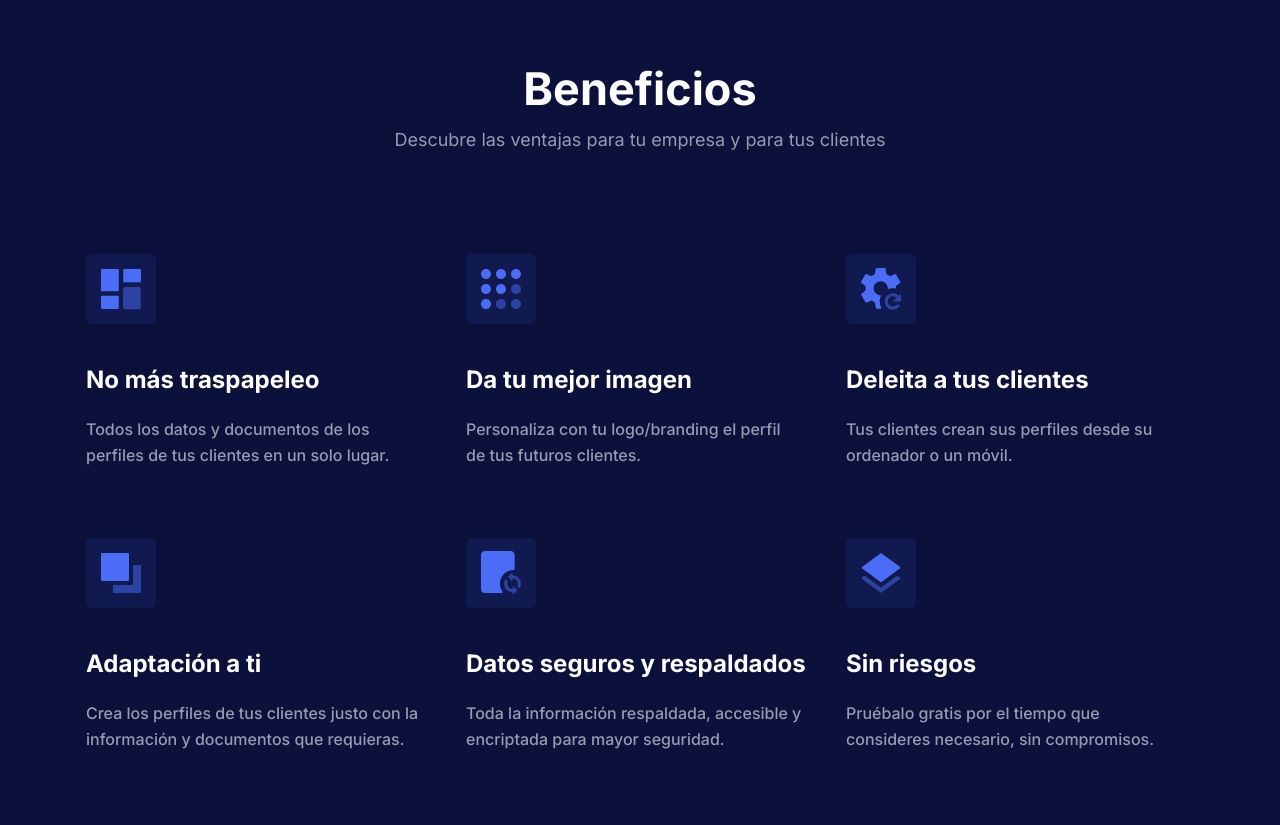
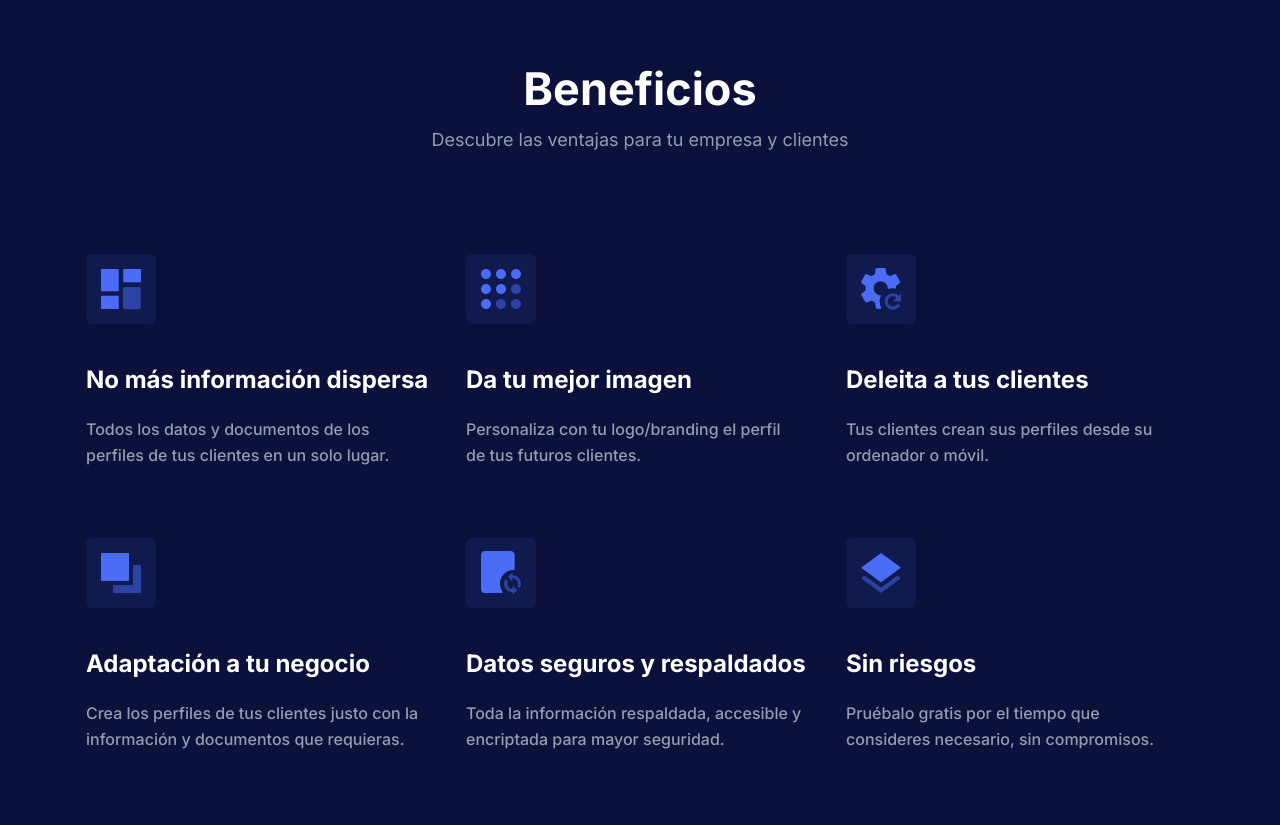
Before and after one commit to decktra/dokki, a plain HTML site: page index.html in a window 1280 px wide. Shown: the part 700-1525 px from the top of the page. Drawn offline with Linux system fonts and the light colour scheme.

Commit message:
new wording

```diff
--- a/index.html
+++ b/index.html
@@ -5,19 +5,19 @@
 <meta http-equiv="X-UA-Compatible" content="IE=edge" />
 <meta name="viewport" content="width=device-width, initial-scale=1.0" />
 <title>Onboard</title>
-<meta name="title" content="App de recepción de Clientes" />
-<meta name="description" content="App de Recepción de Clientes" />
+<meta name="title" content="App de Registro de Clientes" />
+<meta name="description" content="App de Registro de Clientes" />
 
 <meta property="og:type" content="website" />
 <meta property="og:url" content="https://onboard.deckra.com" />
 <meta property="og:title" content="Onboard | Gestiona mejor tus clientes" />
-<meta property="og:description" content="App de Recepción de Clientes" />
+<meta property="og:description" content="App de Registro de Clientes" />
 <meta property="og:image" content="" />
 
 <meta property="twitter:card" content="summary_large_image" />
 <meta property="twitter:url" content="https://onboard.decktra.com" />
 <meta property="twitter:title" content="Onboard | Gestiona mejor tus clientes" />
-<meta property="twitter:description" content="App de Recepción de Clientes" />
+<meta property="twitter:description" content="App de Registro de Clientes" />
 <meta property="twitter:image" content="" />
 <link rel="shortcut icon" href="images/favicon.png" type="image/x-icon" />
 <link rel="stylesheet" href="css/animate.css" />
@@ -291,7 +291,7 @@ Registrarse
                   md:a2D
                   a2v
                 ">
-Simplifica la Recepción de tus Nuevos Clientes
+Simplifica el Registro de tus Nuevos Clientes
  </h1>
 <p class="
                   a1R a1T
@@ -451,7 +451,7 @@ Beneficios
                   a1U
                   md:a1U
                 ">
-Descubre las ventajas para tu empresa y para tus clientes
+Descubre las ventajas para tu empresa y clientes
 </p>
 </div>
 </div>
@@ -485,7 +485,7 @@ Descubre las ventajas para tu empresa y para tus clientes
                   xl:a2u
                   a2v
                 ">
-No más traspapeleo
+No más información dispersa
 </h3>
 <p class="
                   a1S
@@ -576,7 +576,7 @@ Deleita a tus clientes
                   a1R
                   a3H[10px]
                 ">
-Tus clientes crean sus perfiles desde su ordenador o un móvil.
+Tus clientes crean sus perfiles desde su ordenador o móvil.
 </p>
 </div>
 </div>
@@ -608,7 +608,7 @@ Tus clientes crean sus perfiles desde su ordenador o un móvil.
                   xl:a2u
                   a2v
                 ">
-Adaptación a ti
+Adaptación a tu negocio
 </h3>
 <p class="
                   a1S
```
